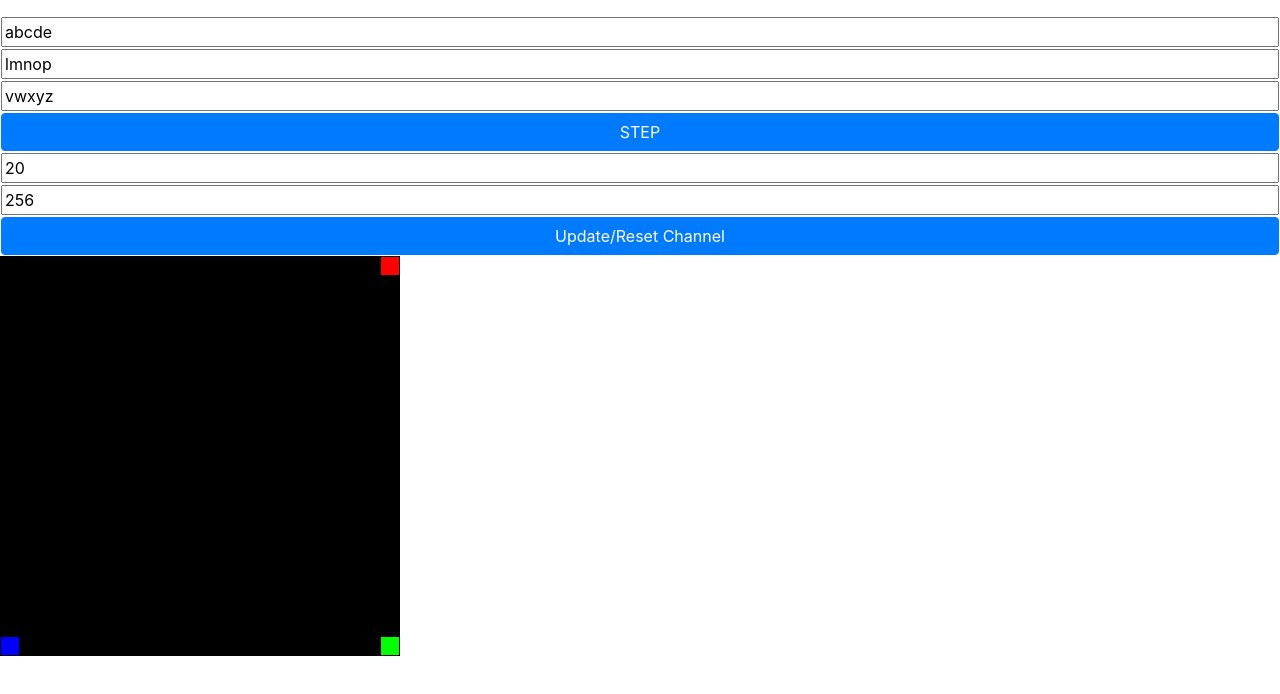
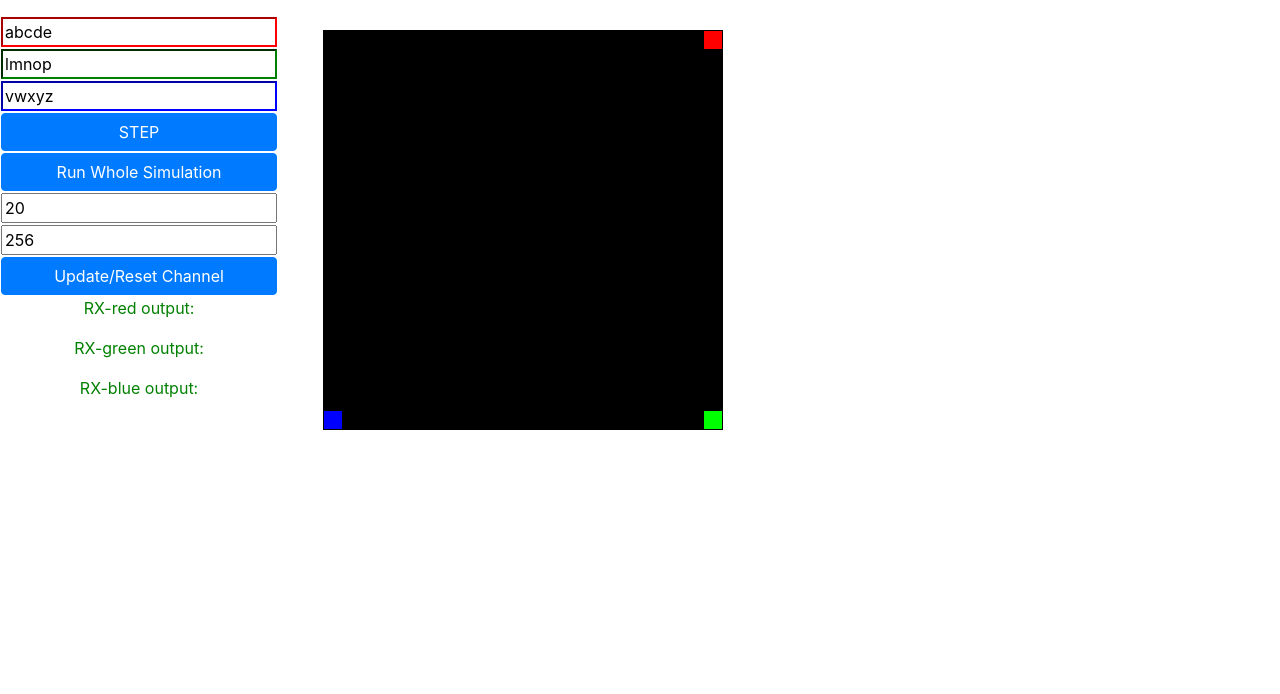
Before and after one commit to Adam-Schlichtmann/nano-simulation, a React (Create React App) app: page / in a window 1280 px wide. Shown: the top 694 px of the page. Built offline with nearby package versions, Linux system fonts and the light colour scheme.

Commit message:
Working Commit

```diff
--- a/src/App.js
+++ b/src/App.js
@@ -6,7 +6,7 @@ import { Button } from "react-bootstrap";
 
 // CONSTANTS FOR MATH
 const e = 2.71828;
-const D = 8;
+const D = 10;
 
 class App extends React.Component {
   constructor() {
@@ -27,8 +27,17 @@ class App extends React.Component {
         { goal: "RX-green", input: "lmnop" },
         { goal: "RX-blue", input: "vwxyz" }
       ],
-      bacteria: []
+      bacteria: [],
+      results: [
+        { goal: "RX-red", output: "" },
+        { goal: "RX-green", output: "" },
+        { goal: "RX-blue", output: "" }
+      ]
     };
+  }
+
+  componentDidMount() {
+    this.boardGen();
   }
 
   // MATH HELPERS
@@ -51,18 +60,20 @@ class App extends React.Component {
   };
   // EMD MATH HELPERS
 
-  componentDidMount() {
-    this.boardGen();
-  }
-
   boardGen = () => {
     let colors = [];
     let temp = [];
     const n = this.state.squareSize * this.state.squareSize + 1;
     const nSqr = this.state.squareSize;
     let row = 0;
+
     for (let i = 1; i < n; i++) {
+      if (row === 0 && i === 21) {
+        console.log(i + " " + row + " " + nSqr);
+      }
+
       if (row === 0 && i === 1) {
+        // TX
         temp.push({
           r: 0,
           g: 0,
@@ -99,8 +110,8 @@ class App extends React.Component {
           r: 0,
           g: 0,
           b: 0,
-          x: row,
-          y: i % nSqr === 0 ? 14 : (i % nSqr) - 1
+          x: i % nSqr === 0 ? nSqr - 1 : (i % nSqr) - 1,
+          y: row
         });
       }
 
@@ -131,12 +142,14 @@ class App extends React.Component {
       ? this.setState({ inputN: n, error: "" })
       : this.ERRORTEXT("Invalid N");
   };
+
   changeQ = q => {
     var reg = new RegExp("^[0-9]+$");
     reg.test(q) || q === ""
       ? this.setState({ inputQ: q, error: "" })
       : this.ERRORTEXT("Invalid Q");
   };
+
   ERRORTEXT = text => {
     this.setState({ error: text });
   };
@@ -154,8 +167,8 @@ class App extends React.Component {
     }
     this.setState({ payload: payload });
   };
+  // STATE CHANGES END
 
-  // STATE CHANGES END
   notTXorRX = (x, y) => {
     let good = true;
     this.state.RX.forEach(rec => {
@@ -172,36 +185,38 @@ class App extends React.Component {
   setSquaresAtR = (colors, concen, r, Rx) => {
     let x = 0; // COlUMN
     let y = 0; // ROW
-    if (Rx.x === 0 && Rx.y === 0) {
-      // top left
-      y = r;
-      while (y >= 0) {
-        if (this.notTXorRX(x, y)) {
-          colors[y][x].r += concen;
-        }
-        x += 1;
-        y -= 1;
-      }
-    } else if (Rx.x === this.state.squareSize - 1 && Rx.y === 0) {
+    // if (Rx.x === 0 && Rx.y === 0) {
+    //   // top left
+    //   y = r;
+    //   while (y >= 0) {
+    //     if (this.notTXorRX(x, y)) {
+    //       colors[y][x].r =
+    //         colors[y][x].r + concen >= 256 ? 255 : colors[y][x].r + concen;
+    //     }
+    //     x += 1;
+    //     y -= 1;
+    //   }
+    // }
+    if (Rx.x === this.state.squareSize - 1 && Rx.y === 0) {
       // Top Right
-
       y = r;
       x = this.state.squareSize - 1;
       while (y >= 0) {
         if (this.notTXorRX(x, y)) {
-          colors[y][x].r += concen;
+          colors[y][x].r =
+            colors[y][x].r + concen >= 256 ? 255 : colors[y][x].r + concen;
         }
         x -= 1;
         y -= 1;
       }
     } else if (Rx.x === 0 && Rx.y === this.state.squareSize - 1) {
       // Bottom left
-
       y = this.state.squareSize - 1;
       x = r;
       while (x >= 0) {
         if (this.notTXorRX(x, y)) {
-          colors[y][x].b += concen;
+          colors[y][x].b =
+            colors[y][x].b + concen >= 256 ? 255 : colors[y][x].b + concen;
         }
         x -= 1;
         y -= 1;
@@ -215,7 +230,8 @@ class App extends React.Component {
       x = this.state.squareSize - r - 1;
       while (x <= this.state.squareSize - 1) {
         if (this.notTXorRX(x, y)) {
-          colors[y][x].g += concen;
+          colors[y][x].g =
+            colors[y][x].g + concen >= 256 ? 255 : colors[y][x].g + concen;
         }
         x += 1;
         y -= 1;
@@ -243,7 +259,7 @@ class App extends React.Component {
     let { colors } = this.state;
     this.state.RX.forEach(rec => {
       for (let i = 1; i < this.state.squareSize; i++) {
-        const concen = this.getDiffusedConcentration(i, this.state.time);
+        let concen = this.getDiffusedConcentration(i, this.state.time);
         colors = this.setSquaresAtR(colors, concen, i, rec);
       }
     });
@@ -319,23 +335,53 @@ class App extends React.Component {
       bacteria.push(this.createBacteria());
     }
     const newBac = bacteria.map(bac => {
+      if (bac.end) {
+        return bac;
+      }
       if (
         bac.color === "RX-red" &&
         bac.locationX === this.state.RX[2].x &&
         bac.locationY === this.state.RX[2].y
       ) {
+        this.setState({
+          results: [
+            ...this.state.results,
+            {
+              ...this.state.results[0],
+              output: (this.state.results[0].output += bac.payload)
+            }
+          ]
+        });
+        return { ...bac, end: this.state.time };
+      } else if (
+        bac.color === "RX-green" &&
+        bac.locationX === this.state.RX[1].x &&
+        bac.locationY === this.state.RX[1].y
+      ) {
+        this.setState({
+          results: [
+            ...this.state.results,
+            {
+              ...this.state.results[1],
+              output: (this.state.results[1].output += bac.payload)
+            }
+          ]
+        });
         return { ...bac, end: this.state.time };
       } else if (
         bac.color === "RX-blue" &&
-        bac.locationX === this.state.RX[1].x &&
-        bac.locationY === this.state.RX[1].y
-      ) {
-        return { ...bac, end: this.state.time };
-      } else if (
-        bac.color === "RX-green" &&
         bac.locationX === this.state.RX[0].x &&
         bac.locationY === this.state.RX[0].y
       ) {
+        this.setState({
+          results: [
+            ...this.state.results,
+            {
+              ...this.state.results[2],
+              output: (this.state.results[2].output += bac.payload)
+            }
+          ]
+        });
         return { ...bac, end: this.state.time };
       } else {
         const rgb = this.checkNeighborBacteria(bac);
@@ -358,16 +404,34 @@ class App extends React.Component {
     this.bacteriaStep();
   };
 
+  simRun = async () => {
+    for (let i = 0; i < 500; i++) {
+      this.simIteration();
+      await this.sleep(3000);
+    }
+  };
+
+  sleep = ms => {
+    return new Promise(resolve => setTimeout(resolve, ms));
+  };
+
   render() {
     return (
       <div
-        style={{ display: "flex", flexDirection: "column", flex: 1 }}
+        style={{ display: "flex", flexDirection: "row", flex: 1 }}
         className='App'
       >
-        <div style={{ display: "flex", flex: 0.3, flexDirection: "column" }}>
+        <div
+          style={{
+            display: "flex",
+            flex: 0.3,
+            flexDirection: "column",
+            marginRight: 15
+          }}
+        >
           <p>{this.state.error}</p>
           <input
-            style={{ margin: 1 }}
+            style={{ margin: 1, borderColor: "red" }}
             type='text'
             name='r-val'
             placeholder='RX-red'
@@ -376,7 +440,7 @@ class App extends React.Component {
             onChange={n => this.payloadChange("RX-red", n.target.value)}
           />
           <input
-            style={{ margin: 1 }}
+            style={{ margin: 1, borderColor: "green" }}
             type='text'
             name='g-val'
             placeholder='RX-green'
@@ -385,7 +449,7 @@ class App extends React.Component {
             onChange={q => this.payloadChange("RX-green", q.target.value)}
           />
           <input
-            style={{ margin: 1 }}
+            style={{ margin: 1, borderColor: "blue" }}
             type='text'
             name='b-val'
             placeholder='RX-blue'
@@ -395,6 +459,9 @@ class App extends React.Component {
           />
           <Button style={{ margin: 1 }} onClick={() => this.simIteration()}>
             STEP
+          </Button>
+          <Button style={{ margin: 1 }} onClick={() => this.simRun()}>
+            Run Whole Simulation
           </Button>
           <input
             style={{ margin: 1 }}
@@ -427,9 +494,49 @@ class App extends React.Component {
           >
             Update/Reset Channel
           </Button>
+          <p
+            style={{
+              color: this.state.payload[0].input.includes(
+                this.state.results[0].output
+              )
+                ? "green"
+                : "red"
+            }}
+          >
+            RX-red output: {this.state.results[0].output}
+          </p>
+          <p
+            style={{
+              color: this.state.payload[1].input.includes(
+                this.state.results[1].output
+              )
+                ? "green"
+                : "red"
+            }}
+          >
+            RX-green output: {this.state.results[1].output}
+          </p>
+          <p
+            style={{
+              color: this.state.payload[2].input.includes(
+                this.state.results[2].output
+              )
+                ? "green"
+                : "red"
+            }}
+          >
+            RX-blue output: {this.state.results[2].output}
+          </p>
         </div>
 
-        <div style={{ justifyContent: "center", alignItems: "center" }}>
+        <div
+          style={{
+            justifyContent: "center",
+            alignItems: "center",
+            flex: 1,
+            margin: 30
+          }}
+        >
           {this.state.colors.map(color => (
             <Row row={color} bacteria={this.state.bacteria} />
           ))}
```
